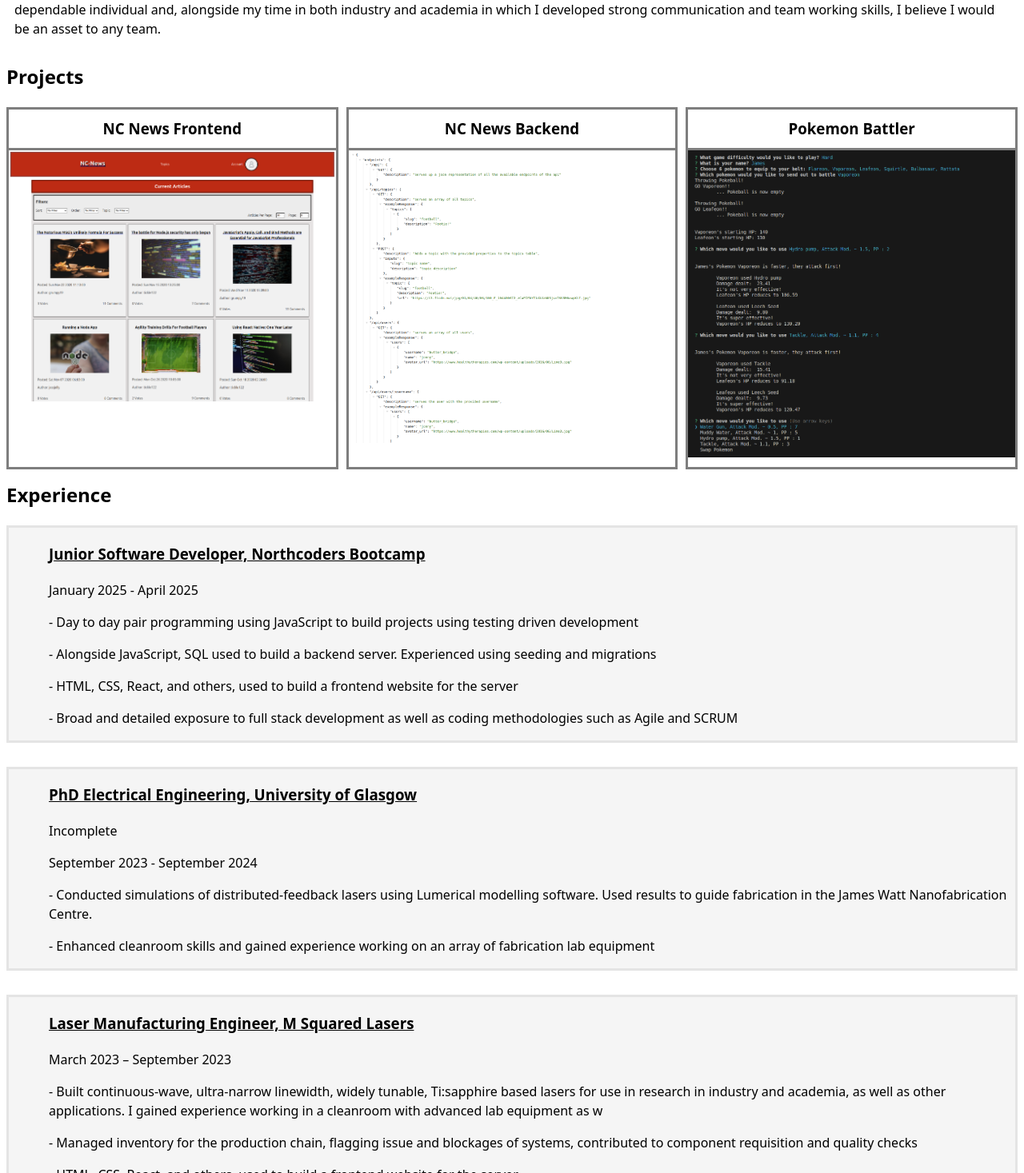
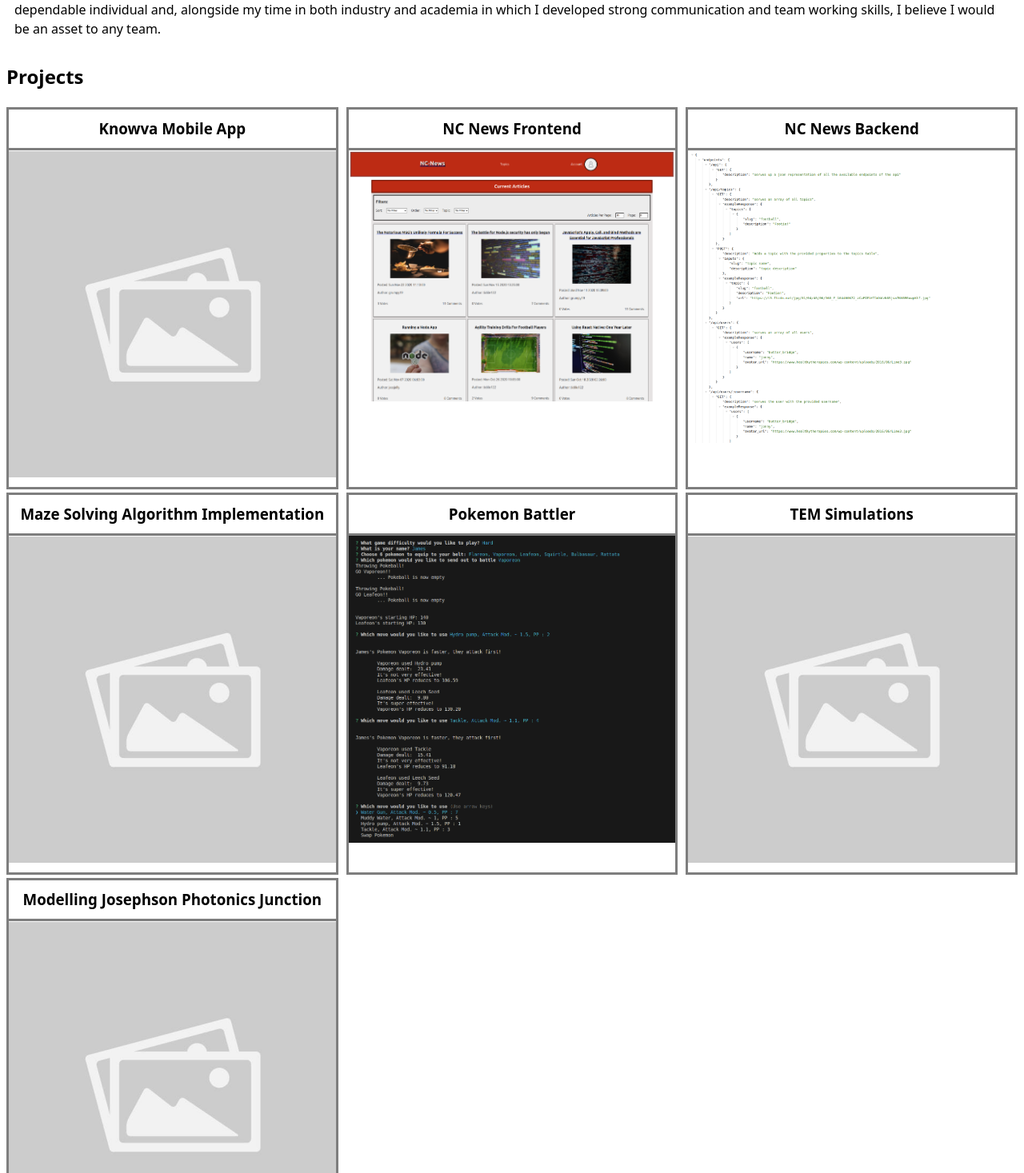
Before and after one commit to J-Pierce/Portfolio, a React (Vite) app: page / in a window 1280 px wide. Shown: the part 603-2070 px from the top of the page at 80% size. Built offline with nearby package versions, Linux system fonts and the light colour scheme.

Commit message:
added some project cards to fill out

```diff
--- a/src/Components/Project.jsx
+++ b/src/Components/Project.jsx
@@ -6,9 +6,11 @@ export default function Project() {
   return (
     <section className="project">
       <header>
-        <Link to="/" className="button">
-          Home
-        </Link>
+        <ul>
+          <Link to="/" className="button">
+            Home
+          </Link>
+        </ul>
       </header>
       <main>
         <p>{project}</p>
--- a/src/Components/Projects.jsx
+++ b/src/Components/Projects.jsx
@@ -1,5 +1,6 @@
 import { Link } from "react-router-dom";
 
+import placeholder from "../assets/imagePlaceholder.png";
 import NCnews from "../assets/NC-News.png";
 import Backend from "../assets/Backend.png";
 import pokemonBattler from "../assets/pokemonBattler.png";
@@ -8,25 +9,56 @@ export default function Projects() {
   return (
     <section className="projects">
       <h2>Projects</h2>
+
       <section className="projectsGrid">
+        <section className="projectCard">
+          <Link to="/Knowva_Mobile_App">
+            <h3>Knowva Mobile App</h3>
+            <img src={placeholder} alt="" />
+          </Link>
+        </section>
+
         <section className="projectCard">
           <Link to="/NC_News_Frontend">
             <h3>NC News Frontend</h3>
             <img src={NCnews} alt="NC News Frontend project" />
           </Link>
         </section>
+
         <section className="projectCard">
           <Link to="/NC_News_Backend">
             <h3>NC News Backend</h3>
             <img src={Backend} alt="NC News Backend project" />
           </Link>
         </section>
+
+        <section className="projectCard">
+          <Link to="/Maze_Solving_Algorithm_Implementation">
+            <h3>Maze Solving Algorithm Implementation</h3>
+            <img src={placeholder} alt="" />
+          </Link>
+        </section>
+
         <section className="projectCard">
           <Link to="/Pokemon_Battler">
             <h3>Pokemon Battler</h3>
             <img src={pokemonBattler} alt="Pokemon Battler" />
           </Link>
         </section>
+
+        <section className="projectCard">
+          <Link to="/TEM_Simulations">
+            <h3>TEM Simulations</h3>
+            <img src={placeholder} alt="" />
+          </Link>
+        </section>
+
+        <section className="projectCard">
+          <Link to="/Modelling_Josephson_Photonics_Junction">
+            <h3>Modelling Josephson Photonics Junction</h3>
+            <img src={placeholder} alt="" />
+          </Link>
+        </section>
       </section>
     </section>
   );
--- a/src/Css/Header.css
+++ b/src/Css/Header.css
@@ -34,7 +34,6 @@
   top: 0;
   z-index: 1;
 }
-
 .project header ul {
   display: flex;
   flex-direction: row;
@@ -46,7 +45,6 @@
 }
 
 .project header .button {
-  margin-left: 80px;
   padding: 20px;
   font-size: 25px;
 }
```
Also changed, not shown: src/assets/imagePlaceholder.png (added), src/assets/profilePlaceholder.png (renamed from src/assets/placeholder.png).
